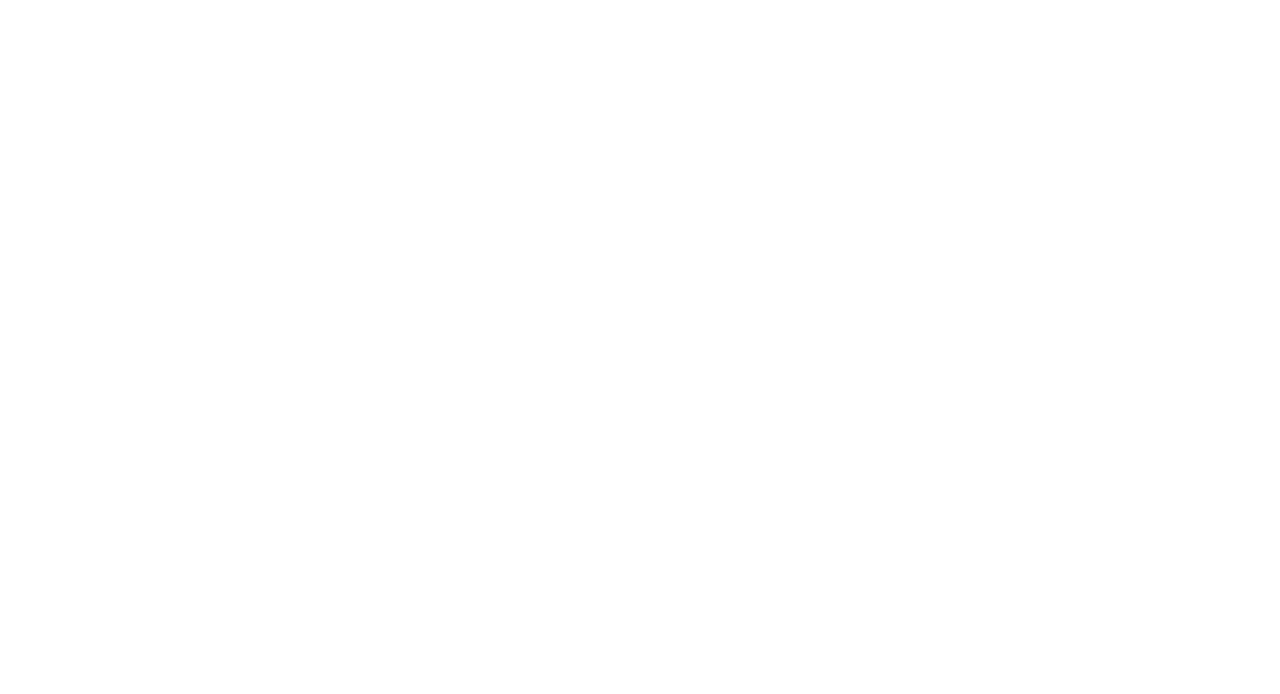
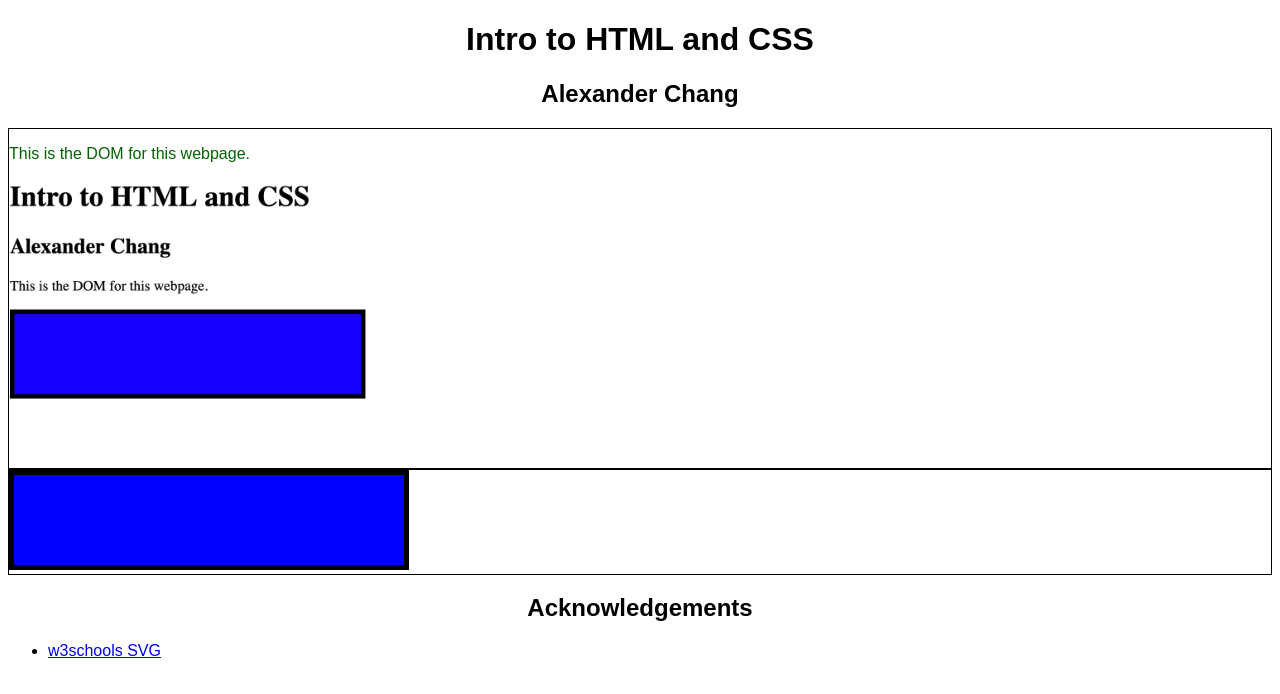
Before and after one commit to DS4200-S23-Class/ic-02-al-chang, a plain HTML site: page index.html in a window 1280 px wide. Drawn offline with Linux system fonts and the light colour scheme.

Commit message:
the work

```diff
--- a/index.html
+++ b/index.html
@@ -1,14 +1,36 @@
 <!DOCTYPE html>
 <html>
+  <head>
+    <meta charset="utf-8" />
+    <title>ic-02</title>
+    <link rel="stylesheet" href="styles.css" />
+  </head>
 
-<head>
-    <meta charset=utf-8/>
-</head>
-
-
-<body>
-
-
-</body>
-
+  <body>
+    <h1>Intro to HTML and CSS</h1>
+    <h2>Alexander Chang</h2>
+    <div id="div1" class="container">
+      <p id="p1">This is the DOM for this webpage.</p>
+      <img src="drawn-dom.png" alt="dom" width="500px" />
+    </div>
+    <div id="div2" class="container">
+      <svg width="400" height="100">
+        <rect
+          width="400"
+          height="100"
+          style="stroke-width: 10; stroke: rgb(0, 0, 0)"
+        />
+      </svg>
+    </div>
+    <h2>Acknowledgements</h2>
+    <div>
+      <ul>
+        <li>
+          <a href="https://www.w3schools.com/html/html5_svg.asp"
+            >w3schools SVG</a
+          >
+        </li>
+      </ul>
+    </div>
+  </body>
 </html>
--- /dev/null
+++ b/styles.css
@@ -0,0 +1,20 @@
+body {
+  font-family: Arial;
+}
+
+h1,
+h2 {
+  text-align: center;
+}
+
+#p1 {
+  color: darkgreen;
+}
+
+.container {
+  border: 1px solid black;
+}
+
+rect {
+  fill: blue;
+}
```
Also changed, not shown: dom.png (added), drawn-dom.png (added).
